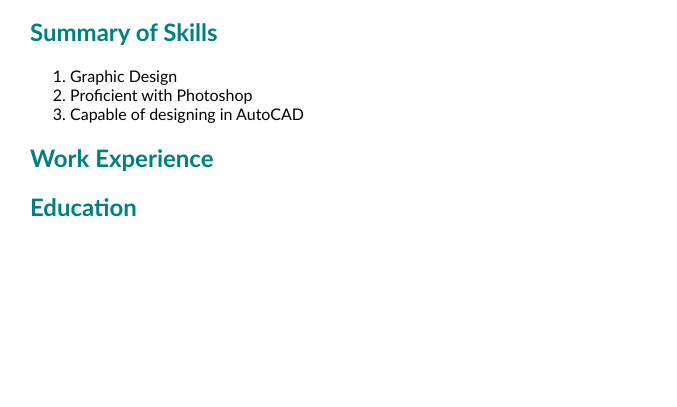
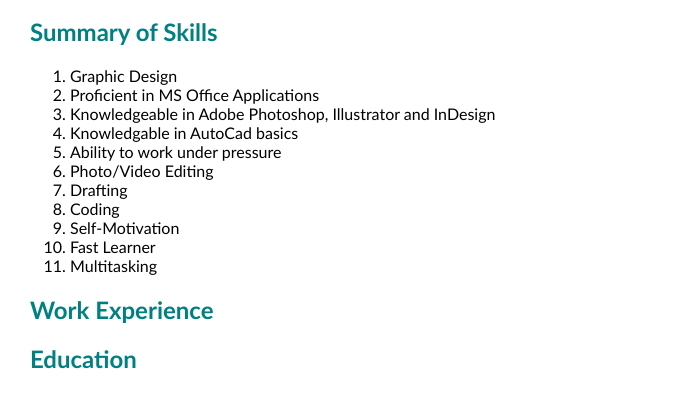
Before and after one commit to angelpamelacruz/angelpamela.github.io, a plain HTML site: page index.html in a window 1280 px wide. Shown: the part 139-546 px from the top of the page, without its empty margins (0-677 px from the left). Drawn offline with Linux system fonts and the light colour scheme.

Commit message:
Update index.html

```diff
--- a/index.html
+++ b/index.html
@@ -28,8 +28,16 @@ cruzangelpamela@gmail.com<br>
   <font face= "Trebuchet MS" >
 <ol>
 <li>Graphic Design</li>
-<li>Proficient with Photoshop</li>
-<li>Capable of designing in AutoCAD</li>
+<li>Proficient in MS Office Applications</li>
+<li>Knowledgeable in Adobe Photoshop, Illustrator and InDesign</li>
+<li>Knowledgable in AutoCad basics</li>
+<li>Ability to work under pressure</li>
+<li>Photo/Video Editing</li>
+<li>Drafting</li>
+<li>Coding</li>
+<li>Self-Motivation</li>
+<li>Fast Learner</li>
+<li>Multitasking</li>
 </ol>
 </font>
   <section class=”my-work-experience”>
```
